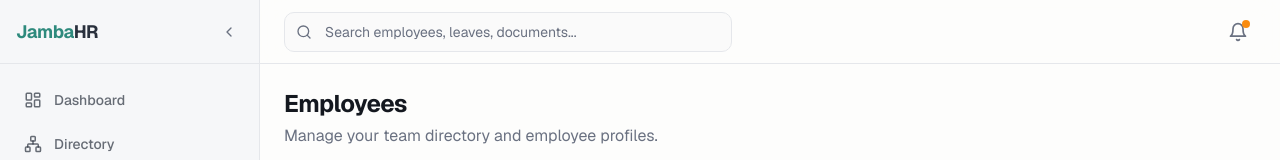
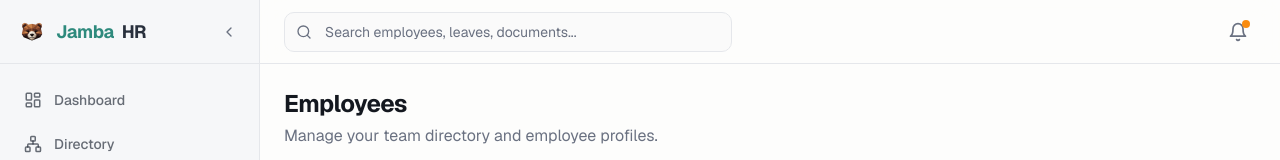
Before and after one commit to amolgupta007/hrme, a Next.js app: page /dashboard/employees in a window 1280 px wide. Shown: the top 160 px of the page. Built offline with nearby package versions, Linux system fonts and the light colour scheme; no server answers.

Commit message:
Add Jamba logo next to brand name on landing page and sidebar

```diff
--- a/src/app/page.tsx
+++ b/src/app/page.tsx
@@ -1,4 +1,5 @@
 import Link from "next/link";
+import Image from "next/image";
 
 const features = [
   {
@@ -39,7 +40,8 @@ export default function HomePage() {
       {/* Nav */}
       <nav className="sticky top-0 z-50 border-b border-border/60 bg-background/80 backdrop-blur-lg">
         <div className="mx-auto flex h-16 max-w-6xl items-center justify-between px-6">
-          <Link href="/" className="text-xl font-bold tracking-tight">
+          <Link href="/" className="flex items-center gap-2 text-xl font-bold tracking-tight">
+            <Image src="/Jamba.png" alt="JambaHR" width={32} height={32} className="rounded-md" />
             <span className="text-primary">Jamba</span>HR
           </Link>
           <div className="flex items-center gap-4">
--- a/src/components/layout/sidebar.tsx
+++ b/src/components/layout/sidebar.tsx
@@ -1,6 +1,7 @@
 "use client";
 
 import Link from "next/link";
+import Image from "next/image";
 import { usePathname } from "next/navigation";
 import { UserButton } from "@clerk/nextjs";
 import {
@@ -64,8 +65,13 @@ export function Sidebar({ badges, role }: { badges: PendingCounts; role: UserRol
     >
       {/* Logo */}
       <div className="flex h-16 items-center justify-between border-b border-sidebar-border px-4">
-        {!collapsed && (
-          <Link href="/dashboard" className="text-lg font-bold tracking-tight">
+        {collapsed ? (
+          <Link href="/dashboard">
+            <Image src="/Jamba.png" alt="JambaHR" width={32} height={32} className="rounded-md" />
+          </Link>
+        ) : (
+          <Link href="/dashboard" className="flex items-center gap-2 text-lg font-bold tracking-tight">
+            <Image src="/Jamba.png" alt="JambaHR" width={32} height={32} className="rounded-md" />
             <span className="text-primary">Jamba</span>
             <span className="text-sidebar-foreground">HR</span>
           </Link>
```
